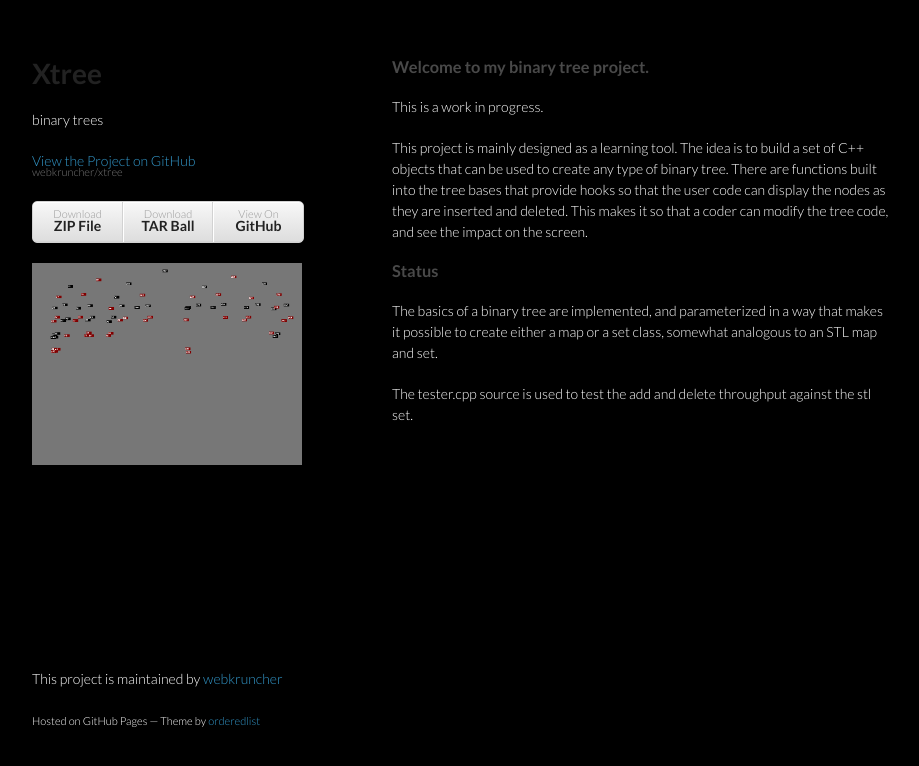
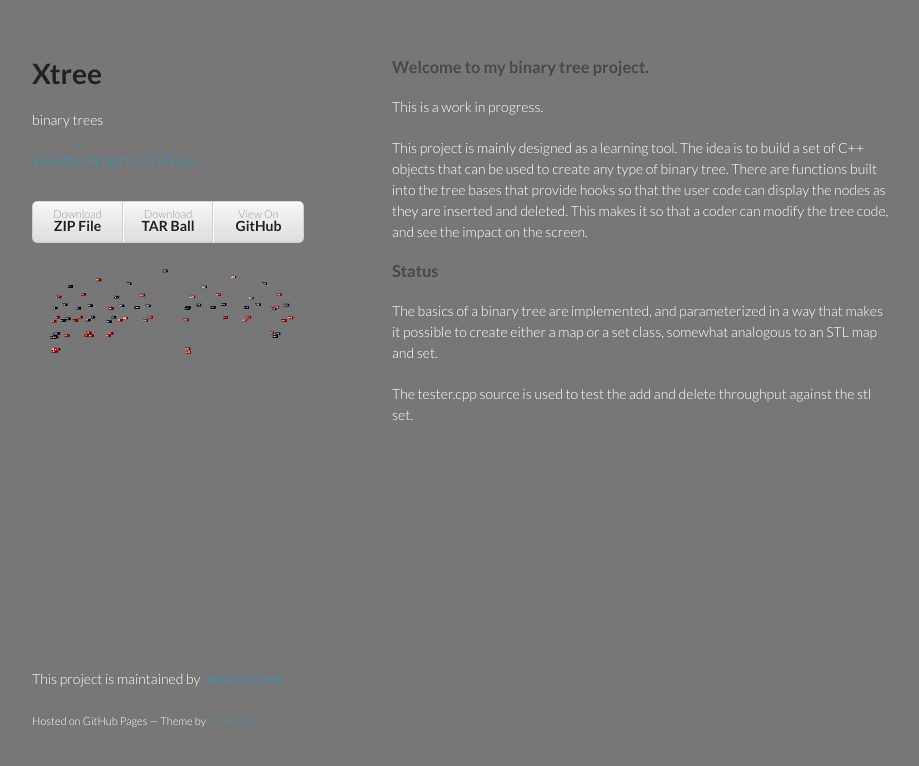
Before and after one commit to webkruncher/xtree, a plain HTML site: page index.html in a window 1280 px wide. Shown: the whole page, without its empty margins (178-1097 px from the left). Drawn offline with Linux system fonts and the light colour scheme.

Commit message:
Gray background

```diff
--- a/stylesheets/styles.css
+++ b/stylesheets/styles.css
@@ -4,7 +4,7 @@ body {
   padding:50px;
   font:14px/1.5 Lato, "Helvetica Neue", Helvetica, Arial, sans-serif;
   color:white;
-  background:black;
+  background:#777777;
   font-weight:300;
 }
 
```
